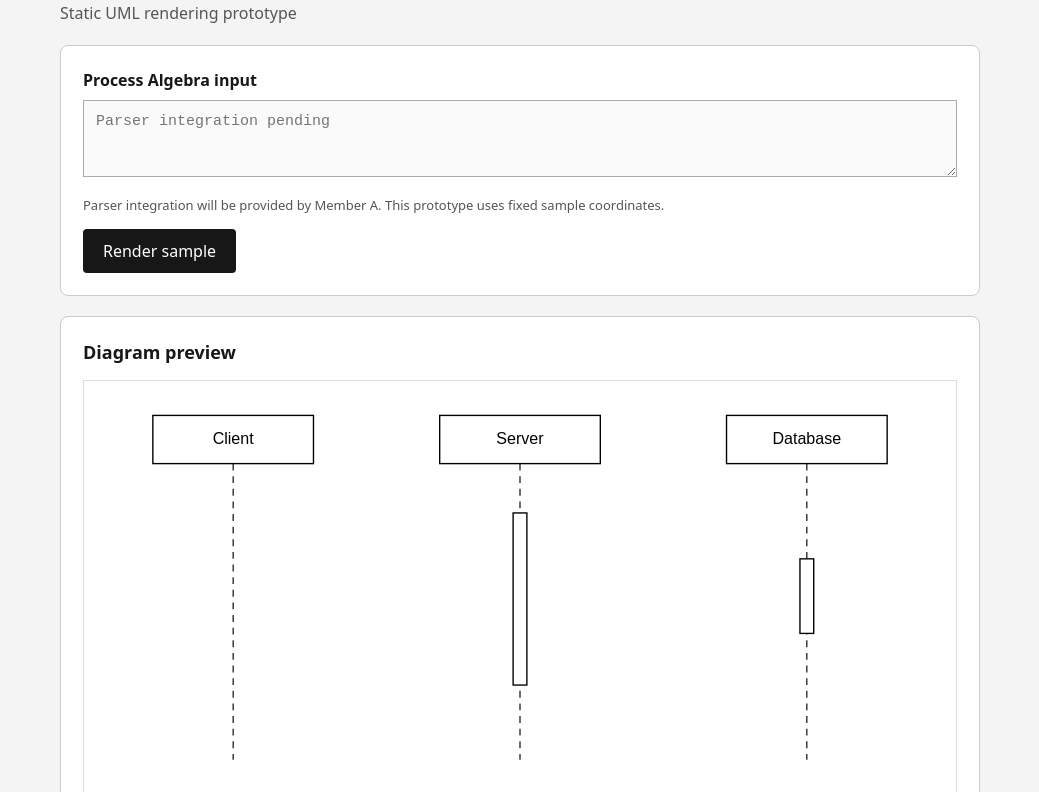
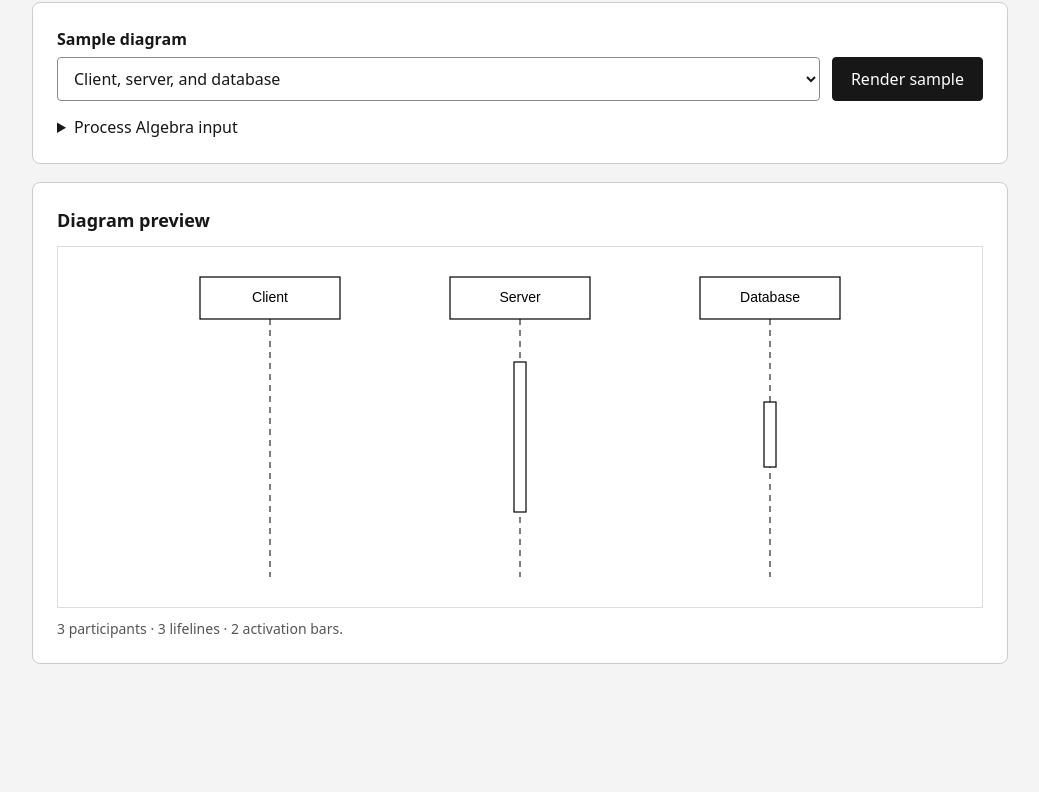
Before and after one commit to chiahonglin1124-cyber/UML-Sequence-Renderer, a plain HTML site: page index.html in a window 1280 px wide. Shown: the part 126-918 px from the top of the page, without its empty margins (120-1159 px from the left). After the commit the page ends 854 px from the top, so only its background shows below. Drawn offline with Linux system fonts and the light colour scheme.

Commit message:
Complete Member C graphics module and automated tests

```diff
--- a/basicGraphics.js
+++ b/basicGraphics.js
@@ -1,53 +1,158 @@
-/* Member C: SVG primitives for a static sequence diagram.
-   Coordinates are supplied externally; no automatic layout is performed. */
+/* Member C: coordinate-driven SVG primitives and sample preview. */
 (() => {
   'use strict';
   const NS = 'http://www.w3.org/2000/svg';
+
   function svgElement(tag, attrs = {}, content) {
     const element = document.createElementNS(NS, tag);
     for (const [key, value] of Object.entries(attrs)) element.setAttribute(key, value);
     if (content !== undefined) element.textContent = content;
     return element;
   }
+
   function createLayer(parent, name) {
     const layer = svgElement('g', { 'data-layer': name });
     parent.append(layer);
     return layer;
   }
+
   function drawParticipant(layer, { label, x, y, width, height }) {
-    layer.append(svgElement('rect', { x: x - width / 2, y, width, height, fill: 'white', stroke: 'black', 'stroke-width': 1.2 }));
-    layer.append(svgElement('text', { x, y: y + height / 2, 'text-anchor': 'middle', 'dominant-baseline': 'middle', fill: 'black' }, label));
+    layer.append(svgElement('rect', {
+      x: x - width / 2, y, width, height, fill: 'white', stroke: 'black', 'stroke-width': 1.2
+    }));
+    layer.append(svgElement('text', {
+      x, y: y + height / 2, 'text-anchor': 'middle', 'dominant-baseline': 'middle', fill: 'black'
+    }, label));
   }
+
   function drawLifeline(layer, { x, startY, endY }) {
-    layer.append(svgElement('line', { x1: x, y1: startY, x2: x, y2: endY, stroke: 'black', 'stroke-width': 1, 'stroke-dasharray': '6 5' }));
+    layer.append(svgElement('line', {
+      x1: x, y1: startY, x2: x, y2: endY, stroke: 'black', 'stroke-width': 1, 'stroke-dasharray': '6 5'
+    }));
   }
+
   function drawActivation(layer, { x, startY, endY, width = 12 }) {
-    layer.append(svgElement('rect', { x: x - width / 2, y: startY, width, height: endY - startY, fill: 'white', stroke: 'black', 'stroke-width': 1.2 }));
+    layer.append(svgElement('rect', {
+      x: x - width / 2, y: startY, width, height: endY - startY,
+      fill: 'white', stroke: 'black', 'stroke-width': 1.2
+    }));
   }
-  // Provisional public API; agree on the final contract with Member A.
-  window.BasicGraphics = { svgElement, createLayer, drawParticipant, drawLifeline, drawActivation };
-  const sample = {
-    participants: [
-      { label: 'Client', x: 130, y: 30, width: 140, height: 42 },
-      { label: 'Server', x: 380, y: 30, width: 140, height: 42 },
-      { label: 'Database', x: 630, y: 30, width: 140, height: 42 }
-    ],
-    activations: [{ x: 380, startY: 115, endY: 265 }, { x: 630, startY: 155, endY: 220 }],
-    bottom: 330
+
+  function validateItems(name, items, validate) {
+    if (!Array.isArray(items)) throw new TypeError(name + ' must be an array.');
+    for (const [index, item] of items.entries()) {
+      if (!item || !validate(item)) {
+        throw new TypeError(name + '[' + index + '] has invalid drawing data.');
+      }
+    }
+  }
+
+  function positive(value) {
+    return Number.isFinite(value) && value > 0;
+  }
+
+  function verticalSpan({ x, startY, endY }) {
+    return [x, startY, endY].every(Number.isFinite) && endY > startY;
+  }
+
+  function renderDiagram(svg, data) {
+    if (svg?.namespaceURI !== NS || svg.localName !== 'svg') {
+      throw new TypeError('renderDiagram requires an SVG element.');
+    }
+    if (!data || typeof data !== 'object' || Array.isArray(data)) {
+      throw new TypeError('Diagram data must be an object.');
+    }
+
+    const {
+      width = 760, height = 360, viewBox = [0, 0, width, height],
+      participants = [], lifelines = [], activations = []
+    } = data;
+    if (!positive(width) || !positive(height)) {
+      throw new TypeError('SVG width and height must be positive finite numbers.');
+    }
+    if (!Array.isArray(viewBox) || viewBox.length !== 4 ||
+        ![viewBox[0], viewBox[1]].every(Number.isFinite) ||
+        !positive(viewBox[2]) || !positive(viewBox[3])) {
+      throw new TypeError('viewBox must contain two finite coordinates and two positive dimensions.');
+    }
+
+    validateItems('participants', participants, ({ label, x, y, width, height }) =>
+      typeof label === 'string' && [x, y].every(Number.isFinite) && positive(width) && positive(height));
+    validateItems('lifelines', lifelines, verticalSpan);
+    validateItems('activations', activations, activation =>
+      verticalSpan(activation) && (activation.width === undefined || positive(activation.width)));
+
+    const contents = document.createDocumentFragment();
+    const layers = {};
+    for (const name of ['lifelines', 'activations', 'messages', 'participants', 'fragments']) {
+      layers[name] = createLayer(contents, name);
+    }
+    for (const lifeline of lifelines) drawLifeline(layers.lifelines, lifeline);
+    for (const activation of activations) drawActivation(layers.activations, activation);
+    for (const participant of participants) drawParticipant(layers.participants, participant);
+
+    svg.setAttribute('width', width);
+    svg.setAttribute('height', height);
+    svg.setAttribute('viewBox', viewBox.join(' '));
+    svg.replaceChildren(contents);
+    return layers;
+  }
+
+  // Provisional public API pending team agreement.
+  window.BasicGraphics = { svgElement, createLayer, drawParticipant, drawLifeline, drawActivation, renderDiagram };
+
+  const samples = {
+    basic: {
+      participants: [
+        { label: 'Client', x: 130, y: 30, width: 140, height: 42 },
+        { label: 'Server', x: 380, y: 30, width: 140, height: 42 },
+        { label: 'Database', x: 630, y: 30, width: 140, height: 42 }
+      ],
+      lifelines: [
+        { x: 130, startY: 72, endY: 330 },
+        { x: 380, startY: 72, endY: 330 },
+        { x: 630, startY: 72, endY: 330 }
+      ],
+      activations: [{ x: 380, startY: 115, endY: 265 }, { x: 630, startY: 155, endY: 220 }]
+    },
+    nested: {
+      width: 620, height: 400, viewBox: [-20, 0, 620, 400],
+      participants: [
+        { label: 'Requester', x: 135, y: 30, width: 144, height: 42 },
+        { label: 'Service', x: 420, y: 30, width: 144, height: 42 }
+      ],
+      lifelines: [{ x: 135, startY: 72, endY: 365 }, { x: 420, startY: 72, endY: 365 }],
+      activations: [
+        { x: 420, startY: 100, endY: 332 },
+        { x: 426, startY: 145, endY: 284 },
+        { x: 432, startY: 191, endY: 237 }
+      ]
+    }
   };
+
+  const preview = document.getElementById('diagram');
+  const sampleSelect = document.getElementById('sample');
+  const renderButton = document.getElementById('render');
+  const status = document.getElementById('status');
+  if (!preview || !sampleSelect || !renderButton || !status) return;
+
   function renderSample() {
-    const svg = document.getElementById('diagram');
-    svg.replaceChildren();
-    const lifelines = createLayer(svg, 'lifelines');
-    const participants = createLayer(svg, 'participants');
-    const activations = createLayer(svg, 'activations');
-    for (const p of sample.participants) {
-      drawLifeline(lifelines, { x: p.x, startY: p.y + p.height, endY: sample.bottom });
-      drawParticipant(participants, p);
+    const sample = samples[sampleSelect.value];
+    try {
+      renderDiagram(preview, sample);
+      status.textContent = [
+        sample.participants.length + ' participants',
+        sample.lifelines.length + ' lifelines',
+        sample.activations.length + ' activation bars'
+      ].join(' · ') + '.';
+      status.removeAttribute('data-error');
+    } catch (error) {
+      status.textContent = 'Unable to render sample. ' + error.message;
+      status.setAttribute('data-error', '');
     }
-    for (const a of sample.activations) drawActivation(activations, a);
-    document.getElementById('status').textContent = 'Sample rendered: 3 participants, 3 lifelines, 2 activation bars. Messages and fragments are not implemented in this module.';
   }
-  document.getElementById('render').addEventListener('click', renderSample);
+
+  renderButton.addEventListener('click', renderSample);
+  sampleSelect.addEventListener('change', renderSample);
   renderSample();
 })();
--- a/index.html
+++ b/index.html
@@ -9,8 +9,35 @@
 </head>
 <body>
   <main>
-<header><p class="eyebrow">MEMBER C · BASIC GRAPHICS</p><h1>Sequence Diagram Renderer</h1><p>Static UML rendering prototype</p></header>
-<section class="panel"><label for="source">Process Algebra input</label><textarea id="source" rows="3" placeholder="Parser integration pending" disabled></textarea><p class="hint">Parser integration will be provided by Member A. This prototype uses fixed sample coordinates.</p><button id="render">Render sample</button></section>
-<section class="panel"><h2>Diagram preview</h2><div class="preview"><svg id="diagram" xmlns="http://www.w3.org/2000/svg" viewBox="0 0 760 360" role="img" aria-label="Sample UML participants and lifelines"></svg></div><p id="status" role="status"></p></section>
+    <header>
+      <h1>Sequence Diagram Renderer</h1>
+    </header>
+    <section class="panel">
+      <div class="sample-controls">
+        <div>
+          <label for="sample">Sample diagram</label>
+          <select id="sample">
+            <option value="basic">Client, server, and database</option>
+            <option value="nested">Nested service activations</option>
+          </select>
+        </div>
+        <button id="render" type="button">Render sample</button>
+      </div>
+      <details>
+        <summary>Process Algebra input</summary>
+        <label for="source">Source text</label>
+        <textarea id="source" rows="3" aria-describedby="source-hint" disabled></textarea>
+        <p id="source-hint" class="hint">Input will be available after parser integration.</p>
+      </details>
+    </section>
+    <section class="panel">
+      <h2>Diagram preview</h2>
+      <div class="preview" tabindex="0" role="region" aria-label="Scrollable diagram preview">
+        <svg id="diagram" xmlns="http://www.w3.org/2000/svg" viewBox="0 0 760 360"
+             role="img" aria-label="UML participants, lifelines, and activation bars"></svg>
+      </div>
+      <p id="status" role="status"></p>
+    </section>
   </main>
-</body></html>
+</body>
+</html>
--- a/style.css
+++ b/style.css
@@ -1,14 +1,62 @@
 * { box-sizing: border-box; }
-body { margin: 0; background: #f4f4f4; color: #171717; font: 16px/1.5 system-ui, sans-serif; }
-main { max-width: 960px; margin: 36px auto; padding: 0 20px; }
-h1 { margin: 0; font-size: 30px; } h2 { font-size: 18px; margin-top: 0; }
-.eyebrow { font-size: 12px; letter-spacing: 1.5px; font-weight: 600; }
-header p { color: #555; }
-.panel { background: white; border: 1px solid #ccc; border-radius: 8px; padding: 22px; margin: 20px 0; }
-label { display: block; font-weight: 600; margin-bottom: 8px; }
-textarea { width: 100%; padding: 12px; font: 15px monospace; border: 1px solid #aaa; resize: vertical; }
-.hint, #status { color: #555; font-size: 13px; }
-button { background: #171717; color: white; border: 0; border-radius: 4px; padding: 10px 20px; cursor: pointer; font: inherit; }
-button:focus-visible { outline: 3px solid #777; outline-offset: 3px; }
-.preview { overflow: auto; border: 1px solid #ddd; background: white; }
-#diagram { display: block; width: 100%; min-width: 520px; font: 14px Arial, sans-serif; }
+
+body {
+  margin: 0;
+  background: #f4f4f4;
+  color: #171717;
+  font: 16px/1.5 system-ui, sans-serif;
+}
+
+main {
+  max-width: 1040px;
+  margin: clamp(24px, 5vw, 64px) auto;
+  padding: 0 clamp(12px, 4vw, 32px);
+}
+
+h1 { margin: 0; font-size: clamp(26px, 5vw, 38px); line-height: 1.2; }
+h2 { margin: 0 0 12px; font-size: 18px; }
+
+.panel {
+  background: #fff;
+  border: 1px solid #ccc;
+  border-radius: 8px;
+  padding: clamp(12px, 3vw, 24px);
+  margin: 18px 0;
+}
+
+.sample-controls { display: flex; flex-wrap: wrap; align-items: end; gap: 12px; }
+.sample-controls > div { flex: 1 1 240px; min-width: 0; }
+
+label { display: block; font-weight: 600; margin-bottom: 6px; }
+
+select, textarea, button { font: inherit; }
+select, textarea {
+  width: 100%;
+  padding: 9px 12px;
+  color: #171717;
+  background: #fff;
+  border: 1px solid #888;
+  border-radius: 4px;
+}
+
+textarea { resize: vertical; }
+textarea:disabled { background: #f4f4f4; }
+details { margin-top: 14px; }
+summary { cursor: pointer; }
+details label { margin-top: 10px; }
+
+button {
+  background: #171717;
+  color: #fff;
+  border: 1px solid #171717;
+  border-radius: 4px;
+  padding: 9px 18px;
+  cursor: pointer;
+}
+
+:focus-visible { outline: 2px solid #171717; outline-offset: 3px; }
+.hint, #status { margin: 10px 0 0; color: #555; font-size: 14px; }
+#status[data-error] { color: #171717; font-weight: 700; }
+
+.preview { overflow: auto; border: 1px solid #ddd; background: #fff; }
+#diagram { display: block; max-width: 100%; min-width: 520px; height: auto; margin: 0 auto; font: 14px Arial, sans-serif; }
```
Also changed, not shown: basicGraphics.test.js (added, +146 -0 lines), 1 other file. Lines whose indentation alone changed are shown as unchanged.
